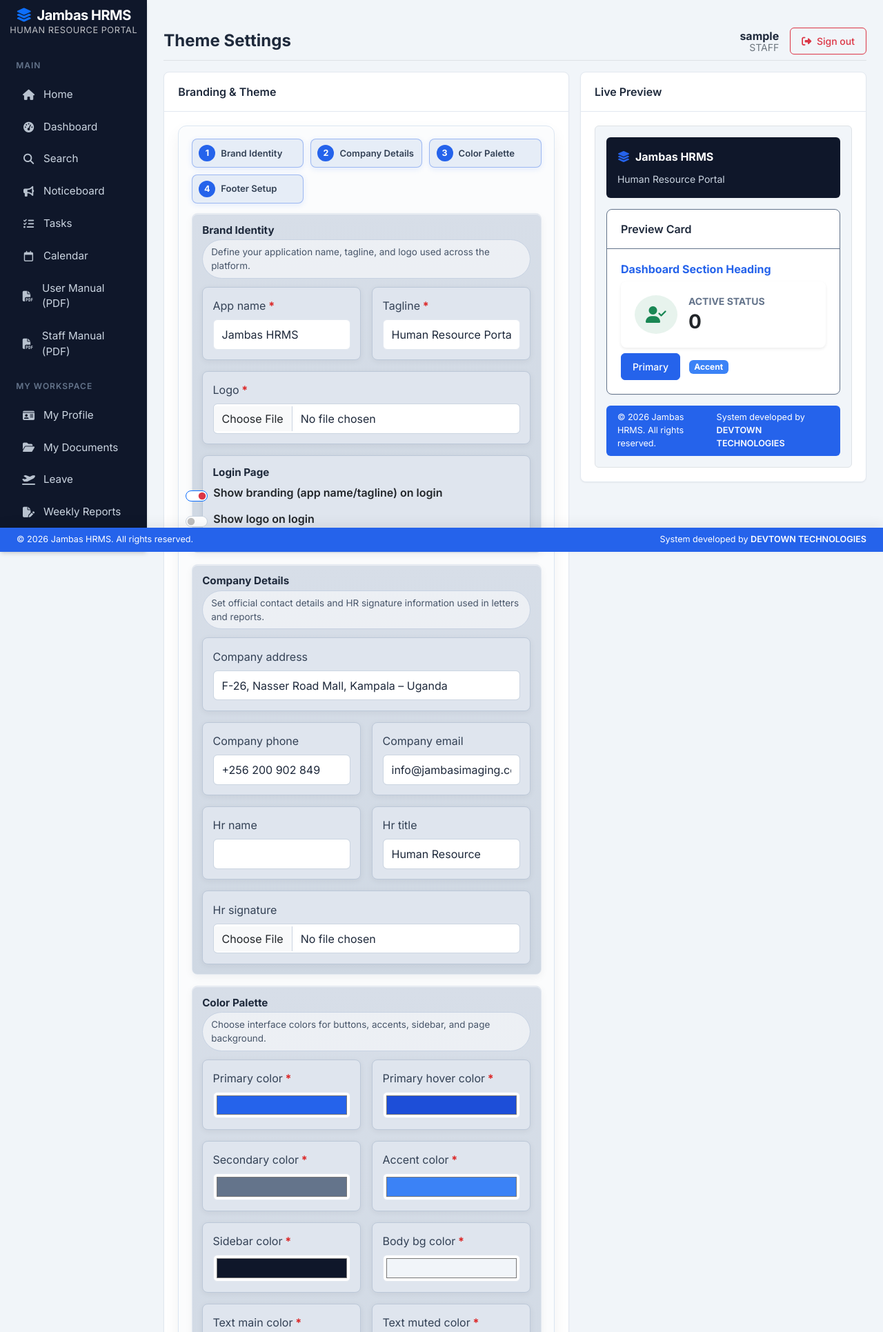
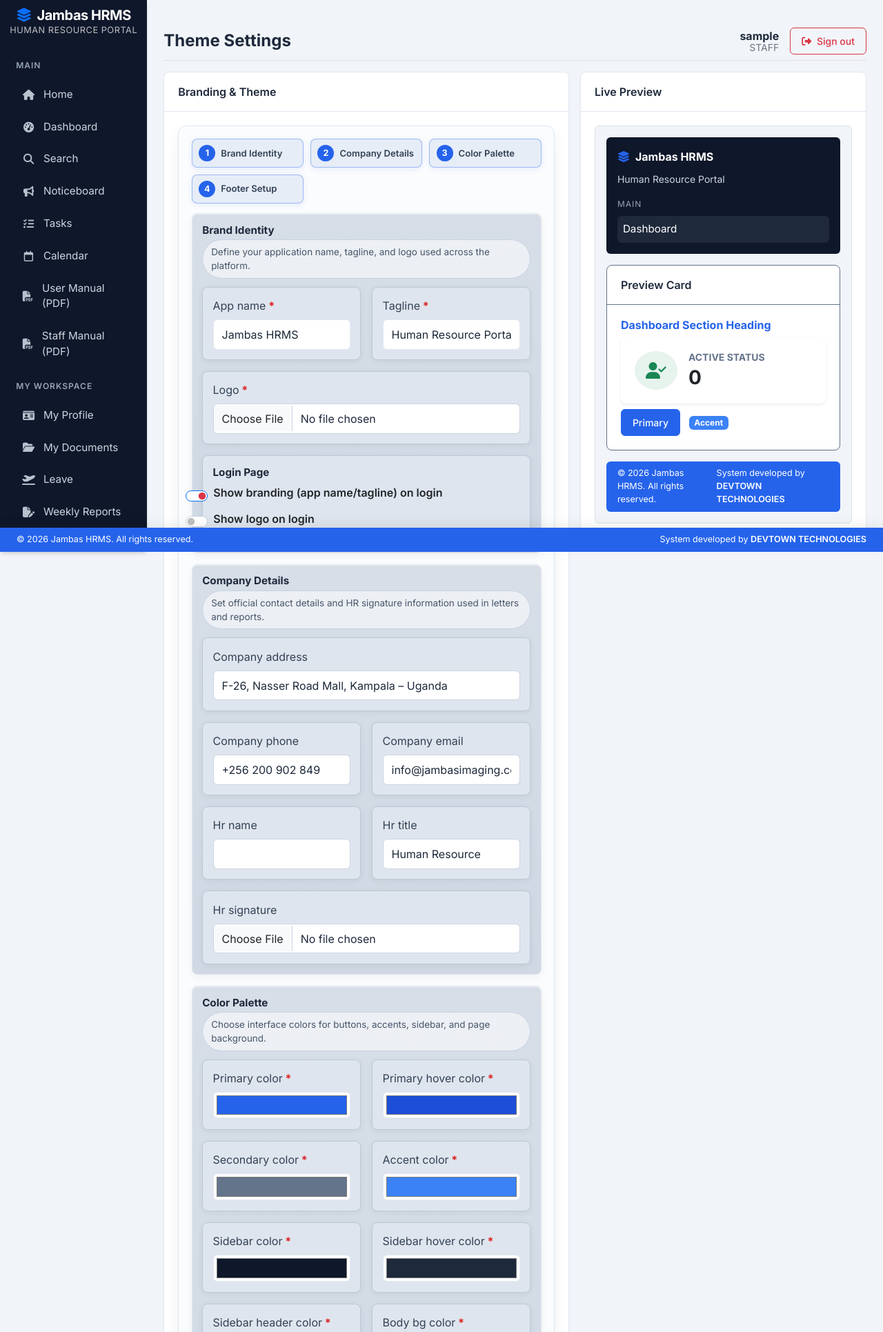
Before and after one commit to nekiwanuka/Jhrm-portal, a Django app: page /settings/theme/ in a window 1280 px wide. Shown: the top 1931 px of the page at 69% size. Run offline with Django 4.2, Linux system fonts and the light colour scheme; the visitor is signed in with stand-in values (Sample User, id 1); data comes from the database, SQL or seed files in the repository; data that the repository does not hold is empty.

Commit message:
Add sidebar hover and header color theme controls

```diff
--- a/core/forms.py
+++ b/core/forms.py
@@ -50,6 +50,8 @@ class BrandingSettingsForm(forms.ModelForm):
             'secondary_color',
             'accent_color',
             'sidebar_color',
+			'sidebar_hover_color',
+			'sidebar_header_color',
             'body_bg_color',
             'text_main_color',
             'text_muted_color',
@@ -79,6 +81,8 @@ class BrandingSettingsForm(forms.ModelForm):
             'secondary_color': forms.TextInput(attrs={'type': 'color'}),
             'accent_color': forms.TextInput(attrs={'type': 'color'}),
             'sidebar_color': forms.TextInput(attrs={'type': 'color'}),
+			'sidebar_hover_color': forms.TextInput(attrs={'type': 'color'}),
+			'sidebar_header_color': forms.TextInput(attrs={'type': 'color'}),
             'body_bg_color': forms.TextInput(attrs={'type': 'color'}),
             'text_main_color': forms.TextInput(attrs={'type': 'color'}),
             'text_muted_color': forms.TextInput(attrs={'type': 'color'}),
--- a/core/models.py
+++ b/core/models.py
@@ -20,6 +20,8 @@ class BrandingSettings(models.Model):
 	DEFAULT_SECONDARY_COLOR = '#64748b'
 	DEFAULT_ACCENT_COLOR = '#3b82f6'
 	DEFAULT_SIDEBAR_COLOR = '#0f172a'
+	DEFAULT_SIDEBAR_HOVER_COLOR = '#1e293b'
+	DEFAULT_SIDEBAR_HEADER_COLOR = '#94a3b8'
 	DEFAULT_BODY_BG_COLOR = '#f1f5f9'
 	DEFAULT_TEXT_MAIN_COLOR = '#1e293b'
 	DEFAULT_TEXT_MUTED_COLOR = '#64748b'
@@ -47,6 +49,8 @@ class BrandingSettings(models.Model):
 	secondary_color = models.CharField(max_length=7, default=DEFAULT_SECONDARY_COLOR, validators=[hex_color_validator])
 	accent_color = models.CharField(max_length=7, default=DEFAULT_ACCENT_COLOR, validators=[hex_color_validator])
 	sidebar_color = models.CharField(max_length=7, default=DEFAULT_SIDEBAR_COLOR, validators=[hex_color_validator])
+	sidebar_hover_color = models.CharField(max_length=7, default=DEFAULT_SIDEBAR_HOVER_COLOR, validators=[hex_color_validator])
+	sidebar_header_color = models.CharField(max_length=7, default=DEFAULT_SIDEBAR_HEADER_COLOR, validators=[hex_color_validator])
 	body_bg_color = models.CharField(max_length=7, default=DEFAULT_BODY_BG_COLOR, validators=[hex_color_validator])
 	text_main_color = models.CharField(max_length=7, default=DEFAULT_TEXT_MAIN_COLOR, validators=[hex_color_validator])
 	text_muted_color = models.CharField(max_length=7, default=DEFAULT_TEXT_MUTED_COLOR, validators=[hex_color_validator])
@@ -95,6 +99,8 @@ class BrandingSettings(models.Model):
 		self.secondary_color = self.DEFAULT_SECONDARY_COLOR
 		self.accent_color = self.DEFAULT_ACCENT_COLOR
 		self.sidebar_color = self.DEFAULT_SIDEBAR_COLOR
+		self.sidebar_hover_color = self.DEFAULT_SIDEBAR_HOVER_COLOR
+		self.sidebar_header_color = self.DEFAULT_SIDEBAR_HEADER_COLOR
 		self.body_bg_color = self.DEFAULT_BODY_BG_COLOR
 		self.text_main_color = self.DEFAULT_TEXT_MAIN_COLOR
 		self.text_muted_color = self.DEFAULT_TEXT_MUTED_COLOR
--- a/static/css/styles.css
+++ b/static/css/styles.css
@@ -718,7 +718,7 @@ form textarea:focus {
 }
 
 .nav-link:hover {
-  background-color: rgb(255 255 255 / 0.08);
+  background-color: var(--sidebar-hover-color);
   color: #fff;
 }
 
@@ -732,7 +732,7 @@ form textarea:focus {
   font-size: 0.75rem;
   text-transform: uppercase;
   letter-spacing: 1px;
-  color: #64748b;
+  color: var(--sidebar-header-color);
   margin: 1.1rem 0.7rem 0.6rem;
   font-weight: 600;
 }
--- a/templates/base.html
+++ b/templates/base.html
@@ -24,6 +24,8 @@
       --secondary-color: {{ branding.secondary_color|default:'#64748b' }};
       --accent-color: {{ branding.accent_color|default:'#3b82f6' }};
       --bg-sidebar: {{ branding.sidebar_color|default:'#0f172a' }};
+      --sidebar-hover-color: {{ branding.sidebar_hover_color|default:'#1e293b' }};
+      --sidebar-header-color: {{ branding.sidebar_header_color|default:'#94a3b8' }};
       --bg-body: {{ branding.body_bg_color|default:'#f1f5f9' }};
 
 	  --text-main: {{ branding.text_main_color|default:'#1e293b' }};
--- a/templates/core/theme_settings.html
+++ b/templates/core/theme_settings.html
@@ -133,6 +133,16 @@
                 {% for error in form.sidebar_color.errors %}<div class="invalid-feedback d-block">{{ error }}</div>{% endfor %}
               </div>
               <div>
+                <label class="form-label" for="{{ form.sidebar_hover_color.id_for_label }}">{{ form.sidebar_hover_color.label|default:'Sidebar hover color' }}</label>
+                {{ form.sidebar_hover_color }}
+                {% for error in form.sidebar_hover_color.errors %}<div class="invalid-feedback d-block">{{ error }}</div>{% endfor %}
+              </div>
+              <div>
+                <label class="form-label" for="{{ form.sidebar_header_color.id_for_label }}">{{ form.sidebar_header_color.label|default:'Sidebar header color' }}</label>
+                {{ form.sidebar_header_color }}
+                {% for error in form.sidebar_header_color.errors %}<div class="invalid-feedback d-block">{{ error }}</div>{% endfor %}
+              </div>
+              <div>
                 <label class="form-label" for="{{ form.body_bg_color.id_for_label }}">{{ form.body_bg_color.label }}</label>
                 {{ form.body_bg_color }}
                 {% for error in form.body_bg_color.errors %}<div class="invalid-feedback d-block">{{ error }}</div>{% endfor %}
@@ -250,6 +260,8 @@
               <strong id="preview-app-name">{{ branding.app_name }}</strong>
             </div>
             <small id="preview-tagline" style="color:#cbd5e1;">{{ branding.tagline }}</small>
+            <div id="preview-sidebar-header" class="mt-3" style="font-size: 0.75rem; text-transform: uppercase; letter-spacing: 1px; color: {{ branding.sidebar_header_color|default:'#94a3b8' }};">Main</div>
+            <div id="preview-sidebar-link" class="mt-2 rounded px-2 py-2" style="background: {{ branding.sidebar_hover_color|default:'#1e293b' }}; color: #fff; font-size: 0.95rem;">Dashboard</div>
           </div>
 
           <div class="card mb-0" style="border-color: {{ branding.secondary_color }};">
@@ -291,6 +303,8 @@
   const secondaryInput = document.getElementById('id_secondary_color');
   const accentInput = document.getElementById('id_accent_color');
   const sidebarInput = document.getElementById('id_sidebar_color');
+  const sidebarHoverInput = document.getElementById('id_sidebar_hover_color');
+  const sidebarHeaderInput = document.getElementById('id_sidebar_header_color');
   const bodyBgInput = document.getElementById('id_body_bg_color');
   const dashboardActiveFeatureInput = document.getElementById('id_dashboard_active_feature_color');
   const dashboardSectionHeadingInput = document.getElementById('id_dashboard_section_heading_color');
@@ -304,6 +318,8 @@
   const previewAppName = document.getElementById('preview-app-name');
   const previewTagline = document.getElementById('preview-tagline');
   const previewSidebar = document.getElementById('preview-sidebar');
+  const previewSidebarHeader = document.getElementById('preview-sidebar-header');
+  const previewSidebarLink = document.getElementById('preview-sidebar-link');
   const previewRoot = document.getElementById('theme-preview');
   const previewPrimaryBtn = document.getElementById('preview-primary-btn');
   const previewAccentBadge = document.getElementById('preview-accent-badge');
@@ -343,6 +359,8 @@
     if (taglineInput) previewTagline.textContent = taglineInput.value || 'Tagline';
 
     if (sidebarInput) previewSidebar.style.backgroundColor = sidebarInput.value;
+    if (sidebarHoverInput && previewSidebarLink) previewSidebarLink.style.backgroundColor = sidebarHoverInput.value;
+    if (sidebarHeaderInput && previewSidebarHeader) previewSidebarHeader.style.color = sidebarHeaderInput.value;
     if (bodyBgInput) previewRoot.style.backgroundColor = bodyBgInput.value;
     if (primaryInput) {
       previewPrimaryBtn.style.backgroundColor = primaryInput.value;
@@ -429,7 +447,7 @@
     });
   }
 
-  [appNameInput, taglineInput, primaryInput, primaryHoverInput, secondaryInput, accentInput, sidebarInput, bodyBgInput, dashboardActiveFeatureInput, dashboardSectionHeadingInput, footerEnabledInput, footerLeftInput, footerRightInput, footerLinkTextInput, footerLinkUrlInput, footerBgInput, footerTextInput].forEach(function (input) {
+  [appNameInput, taglineInput, primaryInput, primaryHoverInput, secondaryInput, accentInput, sidebarInput, sidebarHoverInput, sidebarHeaderInput, bodyBgInput, dashboardActiveFeatureInput, dashboardSectionHeadingInput, footerEnabledInput, footerLeftInput, footerRightInput, footerLinkTextInput, footerLinkUrlInput, footerBgInput, footerTextInput].forEach(function (input) {
     if (input) {
       input.addEventListener('input', applyPreview);
       input.addEventListener('change', applyPreview);
```
Also changed, not shown: core/migrations/0011_brandingsettings_sidebar_hover_color_and_more.py (added).
